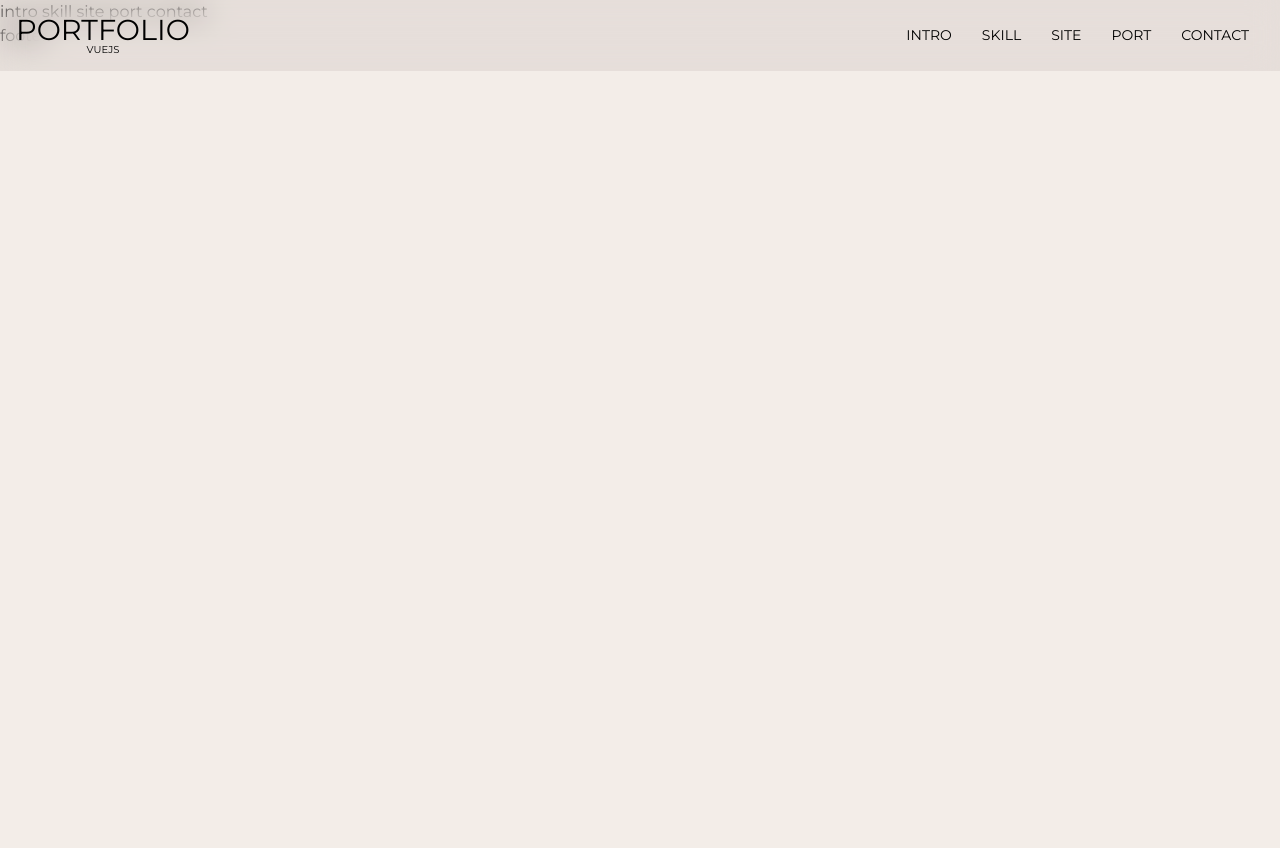
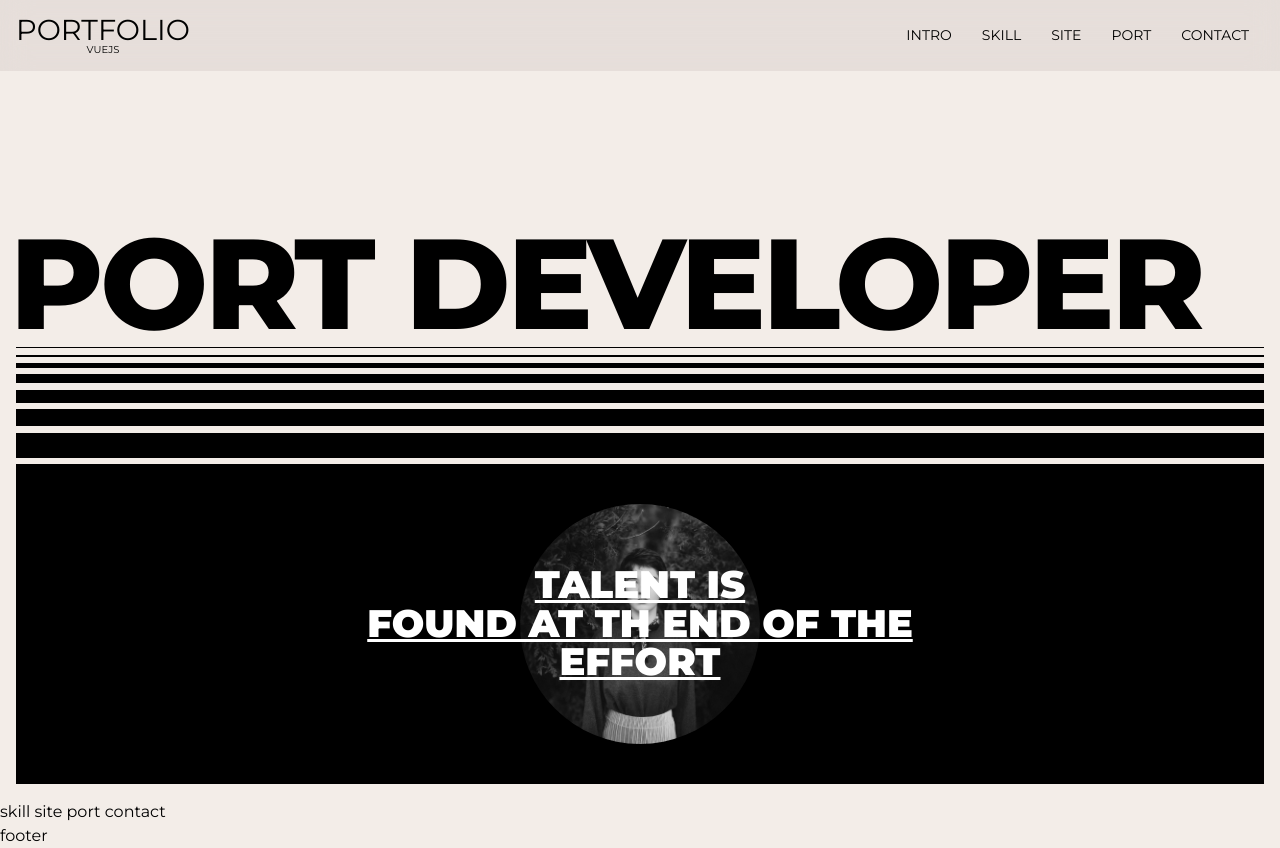
Before and after one commit to chu9400/port2023-vue, a Vue app: page / in a window 1280 px wide. Before the commit the page ends 800 px from the top, so only its background shows below. Built offline with nearby package versions, Linux system fonts and the light colour scheme; a small style sheet from the web is missing; a web font is replaced by a local one.

Commit message:
😘 인트로 완료

```diff
--- a/src/components/Intro.vue
+++ b/src/components/Intro.vue
@@ -1,3 +1,175 @@
+<script setup>
+    import { introText } from "../constants";
+</script>
+
 <template>
-    intro
+    <section id="intro">
+        <div class="intro__inner">
+            <h2 class="intro__title">
+                {{ introText.title }}
+            </h2>
+            <div class="intro__lines" aria-hidden="true">
+                <span class="line"></span>
+                <span class="line"></span>
+                <span class="line"></span>
+                <span class="line"></span>
+                <span class="line"></span>
+                <span class="line"></span>
+                <span class="line"></span>
+            </div>
+            <div class="intro__text">
+                <div class="text">
+                    <div>{{ introText.desc[0] }}</div>
+                    <div>{{ introText.desc[1] }}</div>
+                    <div>{{ introText.desc[2] }}</div>
+                </div>
+                <div class="img">
+                    <img src="@/assets/img/about.jpg" alt="내 사진">
+                </div>
+            </div>
+            <div class="intro__lines bottom" aria-hidden="true">
+                <span class="line"></span>
+                <span class="line"></span>
+                <span class="line"></span>
+                <span class="line"></span>
+                <span class="line"></span>
+                <span class="line"></span>
+                <span class="line"></span>
+            </div>
+        </div>
+    </section>
 </template>
+
+<style lang="scss" scoped>
+#intro{
+    height: 100vh;
+}
+
+.intro__inner {
+    width: 100%;
+    height: 100%;
+    display: flex;
+    align-items: flex-start;
+    justify-content: flex-end;
+    flex-direction: column;
+    padding: 16px;
+
+    @media (max-width:800px){
+        justify-content: center;
+    }
+
+    .intro__title {
+        font-size: 10vw;
+        text-transform: uppercase;
+        line-height: 1;
+        font-weight: 800;
+        white-space: nowrap; /* 개행 금지 */
+        text-indent: -0.5vw; /* 들여쓰기 */
+        letter-spacing: -0.3vw; /* 글자 사이 공백 줄이기 */
+
+        @media(max-width:320px) {
+            display: none;
+        }
+    }
+
+    .intro__text{
+        width: 100%;
+        height: 40vh;
+        background-color: var(--black);
+        color: var(--white);
+        display: flex;
+        align-items: center;
+        justify-content: center;
+        flex-direction: column;
+        position: relative;
+
+        .text {
+            font-size: 3vw;
+            text-transform: uppercase;
+            line-height: 1;
+            font-weight: 900;
+            text-decoration: underline;
+            /* position: relative; */
+            text-align: center;
+            z-index: 100;
+            transition: all 0.3s;
+            cursor: all-scroll;
+
+            @media(max-width:800px) {
+                font-size: 24px;
+            }
+        }
+
+        .img {
+            position: absolute;
+            left: 50%;
+            top: 50%;
+            transform: translate(-50%, -50%);
+            width: 30vh;
+            height: 30vh;
+
+            border-radius: 50%; /* 사진 동그랗게하기 */
+            overflow: hidden; /* 사진 동그랗게하기 */
+            filter: grayscale(100%); /* 사진 회색으로 */
+            transition: all 0.3s;
+
+            @media(max-width:800px) {
+                width: 20vh;
+                height: 20vh;
+            }
+
+        }
+
+        &:hover .text {
+            opacity: 0;
+        }
+
+        &:hover .img {
+            filter: grayscale(0);
+        }
+    }
+    .intro__lines{
+        width: 100%;
+
+        .line{
+            display: block;
+            width: 100%;
+            background-color: var(--black);
+            height: 1px;
+            margin-bottom: 0.5vw;
+
+            &:nth-child(1){ height: 1px;}
+            &:nth-child(2){ height: 2px;}
+            &:nth-child(3){ height: 5px;}
+            &:nth-child(4){ height: 9px;}
+            &:nth-child(5){ height: 13px;}
+            &:nth-child(6){ height: 17px;}
+            &:nth-child(7){ height: 25px;}
+        }
+
+        &.bottom { /* 모바일 화면에 표시 */
+            .line{
+                margin-top: 0.5vw;
+                margin-bottom: 0;
+                display: none;
+
+                @media (max-width:800px){
+                    display: block;
+                }
+
+                &:nth-child(1){ height: 25px;}
+                &:nth-child(2){ height: 17px;}
+                &:nth-child(3){ height: 13px;}
+                &:nth-child(4){ height: 9px;}
+                &:nth-child(5){ height: 5px;}
+                &:nth-child(6){ height: 2px;}
+                &:nth-child(7){ height: 1px;}
+
+            }
+
+        }
+    }
+
+
+}
+</style>
```
